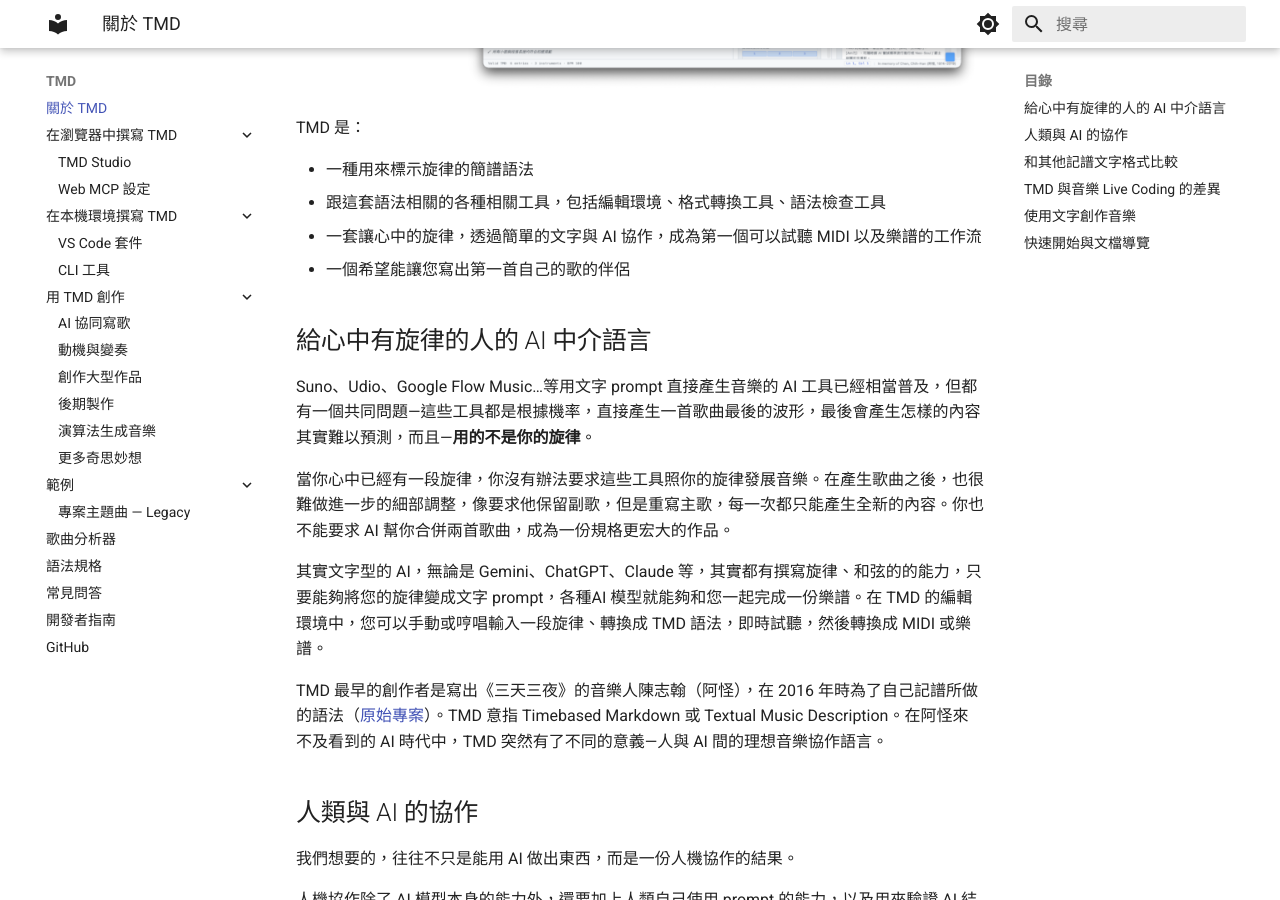
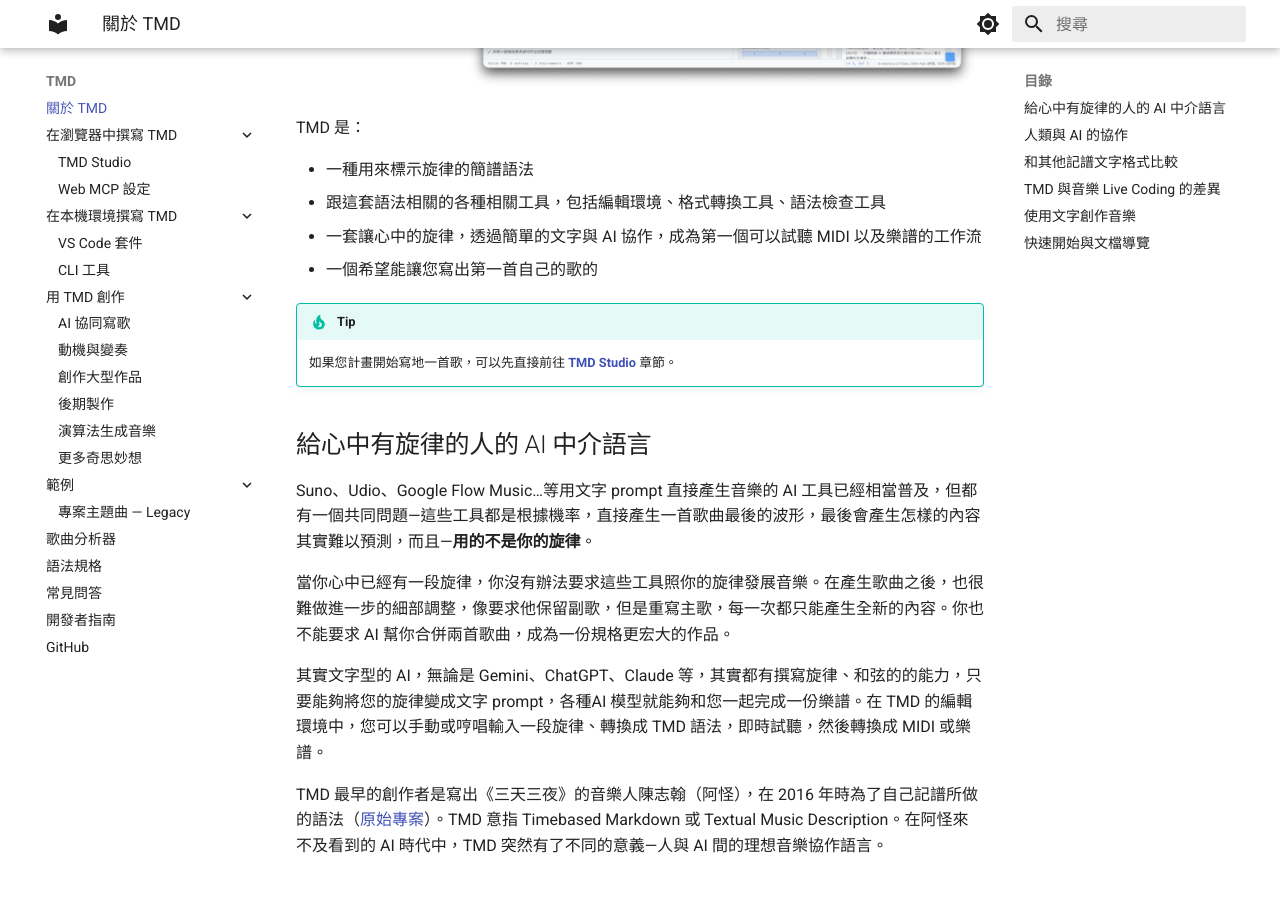
Before and after one commit to TMDLang/TMDLang.github.io, an MkDocs documentation site: the page built from docs/index.md, in a window 1280 px wide and 900 px high, scrolled down 581 px. Built offline with MkDocs 1.6.1 and Material for MkDocs 9.7.7, drawn with Linux system fonts in a browser that asks for light colours.

Commit message:
docs: refine description of TMD as a songwriting companion and add tip for new users

```diff
--- a/docs/index.md
+++ b/docs/index.md
@@ -9,7 +9,10 @@ TMD 是：
 - 一種用來標示旋律的簡譜語法
 - 跟這套語法相關的各種相關工具，包括編輯環境、格式轉換工具、語法檢查工具
 - 一套讓心中的旋律，透過簡單的文字與 AI 協作，成為第一個可以試聽 MIDI 以及樂譜的工作流
-- 一個希望能讓您寫出第一首自己的歌的伴侶
+- 一個希望能讓您寫出第一首自己的歌的
+
+!!! tip
+    如果您計畫開始寫地一首歌，可以先直接前往 **[TMD Studio](tmd_studio.md)** 章節。
 
 ## 給心中有旋律的人的 AI 中介語言
 
```
